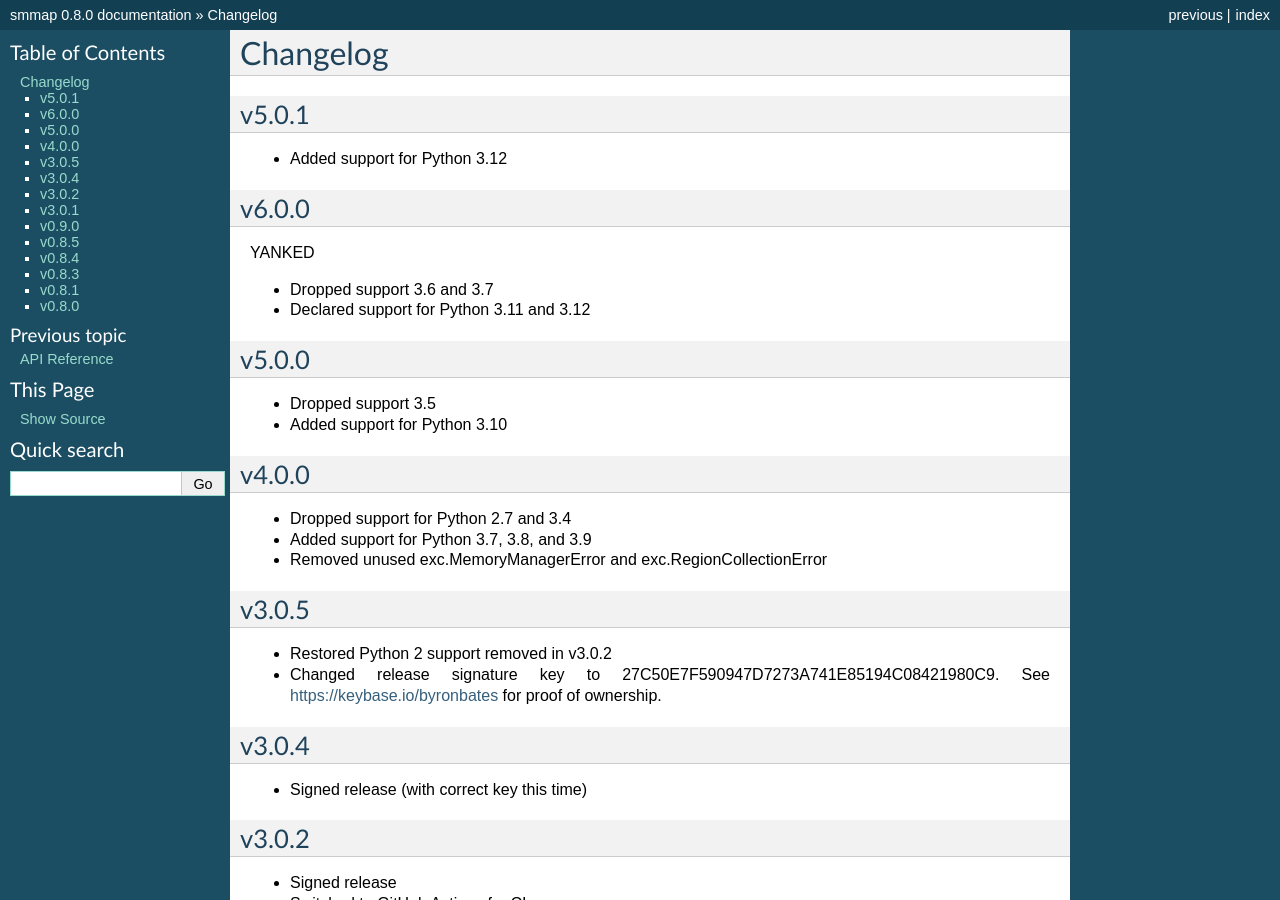
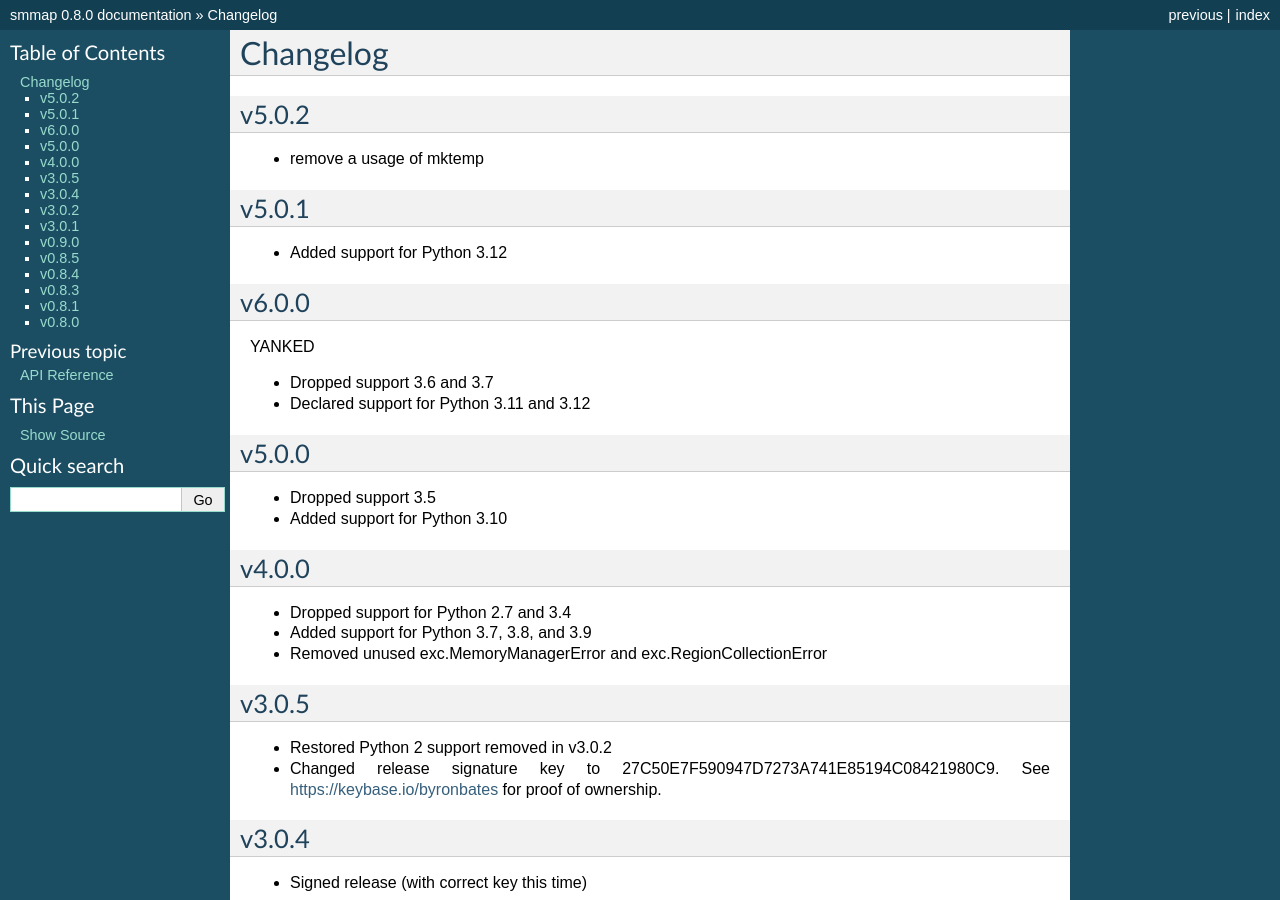
Before and after one commit to gitpython-developers/smmap, a Sphinx documentation site: the page built from doc/source/changes.rst, in a window 1280 px wide and 900 px high. Built offline with Sphinx 7.4.7, drawn with Linux system fonts in a browser that asks for light colours.

Commit message:
bump patch level prior to new release

```diff
--- a/doc/source/changes.rst
+++ b/doc/source/changes.rst
@@ -1,6 +1,12 @@
 #########
 Changelog
 #########
+
+******
+v5.0.2
+******
+
+- remove a usage of mktemp
 
 ******
 v5.0.1
--- a/smmap/__init__.py
+++ b/smmap/__init__.py
@@ -3,7 +3,7 @@
 __author__ = "Sebastian Thiel"
 __contact__ = "byronimo@gmail.com"
 __homepage__ = "https://github.com/gitpython-developers/smmap"
-version_info = (5, 0, 1)
+version_info = (5, 0, 2)
 __version__ = '.'.join(str(i) for i in version_info)
 
 # make everything available in root package for convenience
```
